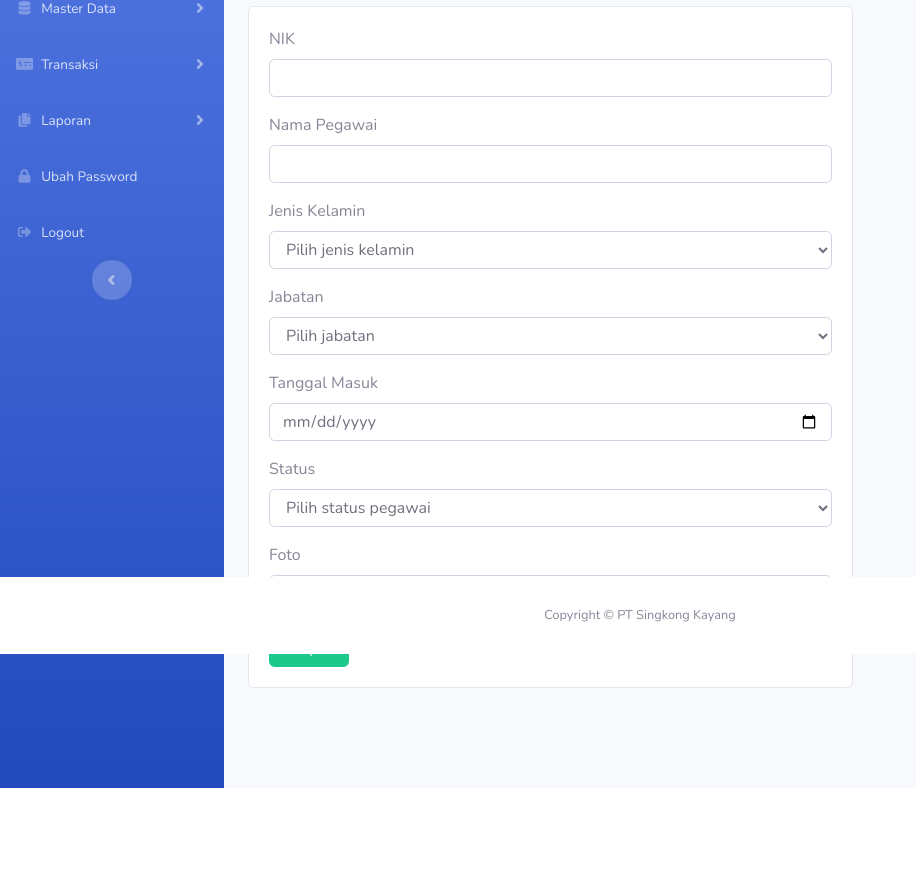
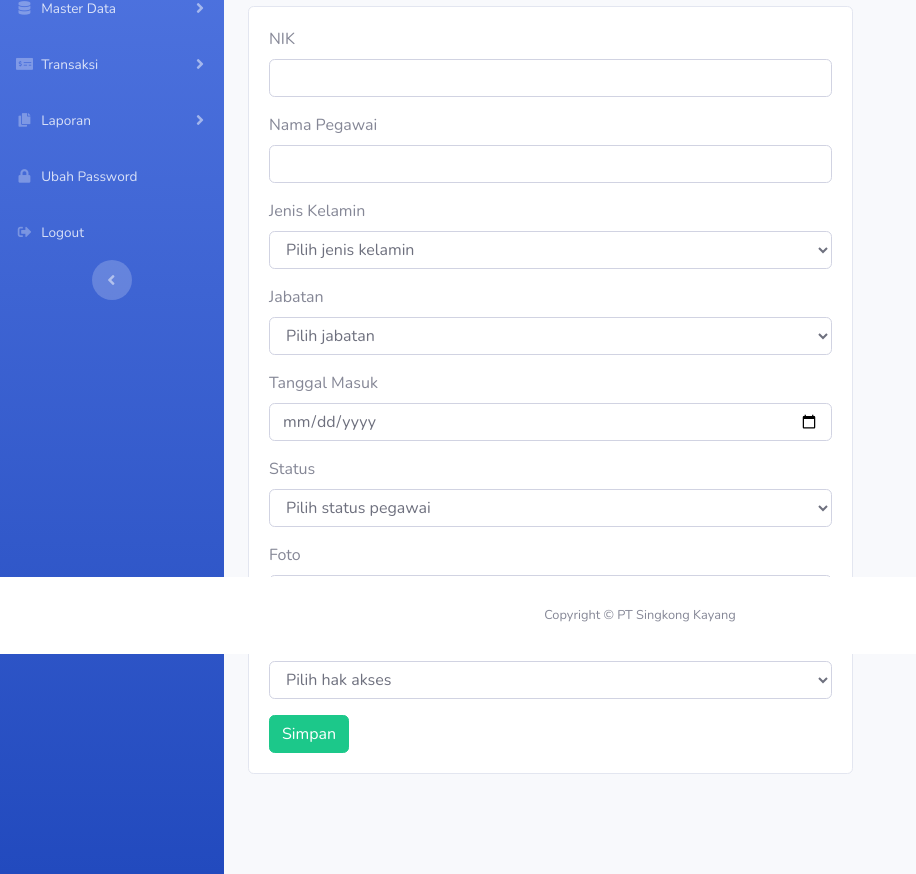
Before and after one commit to bancarafarros/payday, a CodeIgniter app: page /database/index.php/admin/datapegawai/createPegawai in a window 1280 px wide. Shown: the part 146-1020 px from the top of the page, without its empty margins (0-916 px from the left). Before the commit the page ends 934 px from the top, so only its background shows below. Run offline with CodeIgniter, Linux system fonts and the light colour scheme; data that the repository does not hold is empty.

Commit message:
add role_id di create pegawai

```diff
--- a/application/views/admin/tambah-data-pegawai.php
+++ b/application/views/admin/tambah-data-pegawai.php
@@ -62,6 +62,16 @@
                 <!-- <?= form_error('foto', '<div class="text-small text-danger"></div>') ?> -->
             </div>
 
+            <div class="form-group">
+                <label for="">Hak Akses</label>
+                <select name="role_id" id="" class="form-control">
+                    <option value="">Pilih hak akses</option>
+                    <option value="1">Admin</option>
+                    <option value="2">Pegawai</option>
+                </select>
+                <?= form_error('role_id', '<div class="text-small text-danger"></div>') ?>
+            </div>
+
             <button type="submit" class="btn btn-success">Simpan</button>
         </form>
     </div>
```
